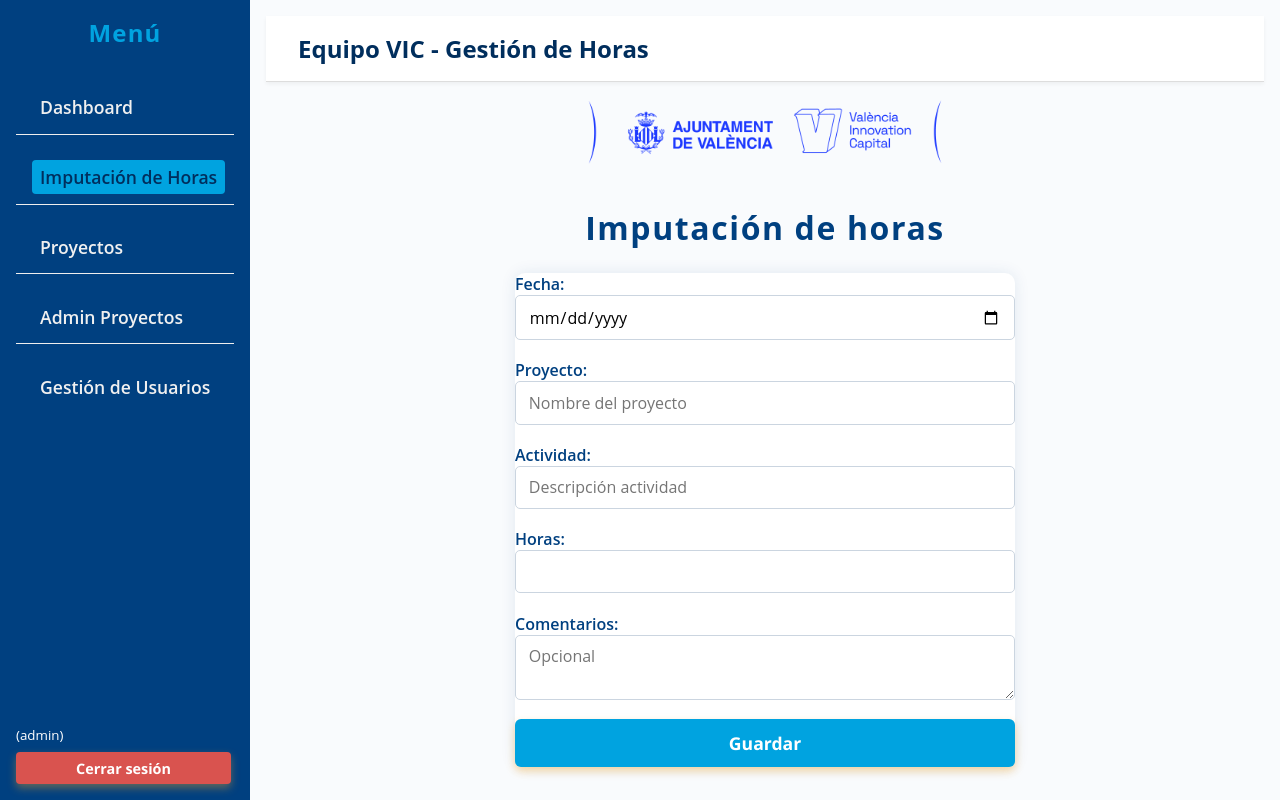
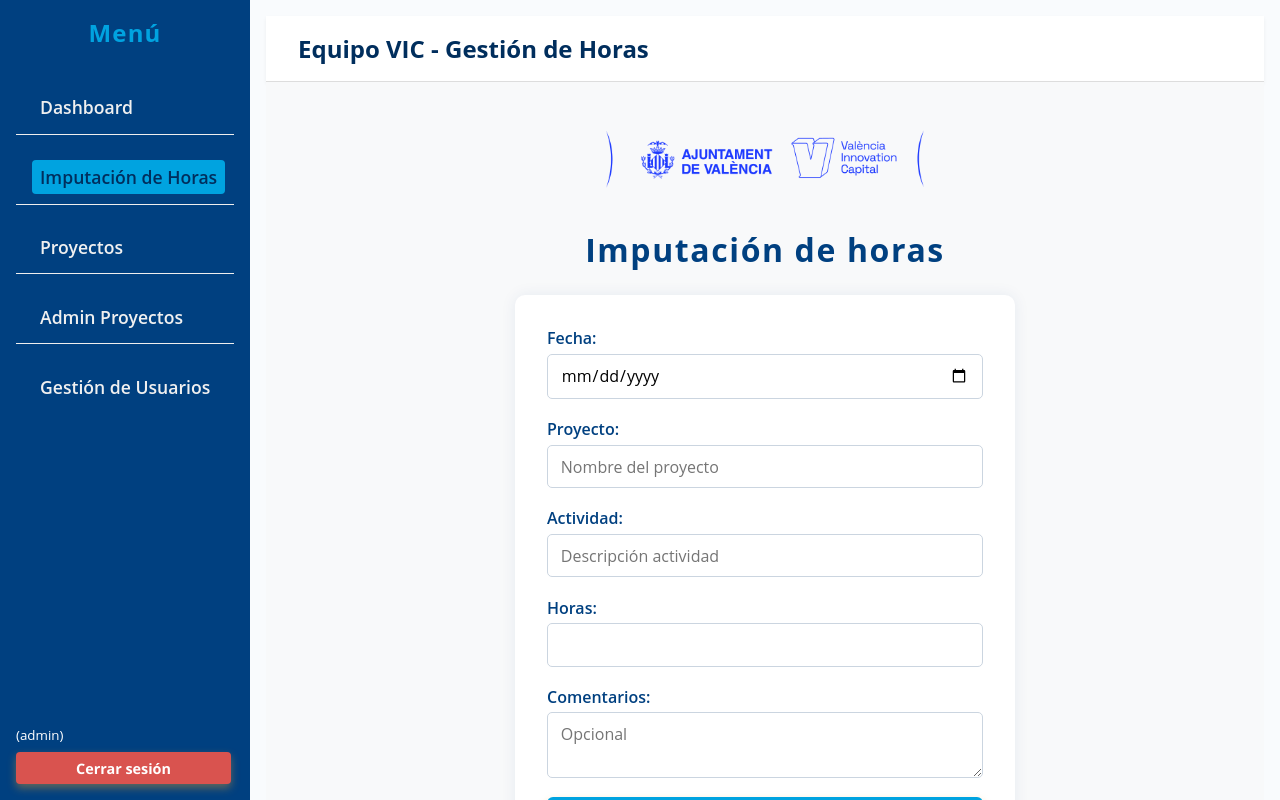
Before and after one commit to xescrihuelc/proyecto-final-ONCE_FullStackWeb, a React (Vite) app in the folder frontend/: page /imputacion in a window 1280 px wide. Built offline with nearby package versions, Linux system fonts and the light colour scheme; sample sign-in values are in the browser's storage.

Commit message:
Imputacion Beta

```diff
--- a/frontend/src/pages/Imputacion/Imputacion.css
+++ b/frontend/src/pages/Imputacion/Imputacion.css
@@ -1,7 +1,28 @@
+/* ===== Archivo: Imputacion.css ===== */
+
 .imputacion-container {
-    flex-shrink: 0; /* no se reduzca */
-    flex-grow: 1; /* o que crezca para ocupar espacio */
-    min-width: 0; /* importante para flex */
+    flex-shrink: 0;
+    flex-grow: 1;
+    min-width: 0;
+    padding: 2rem;
+    background-color: #f8f9fa;
+    box-sizing: border-box;
+    min-height: 100vh;
+}
+
+.dashboard-header {
+    display: flex;
+    justify-content: center;
+    align-items: center;
+    margin-bottom: 1.5rem;
+    width: 100%;
+}
+
+.dashboard-logo {
+    height: 90px;
+    width: auto;
+    object-fit: contain;
+    opacity: 0.9;
 }
 
 .imputacion-title {
@@ -12,12 +33,12 @@
 }
 
 .imputacion-form {
-    background-color: #fff;
+    background-color: #ffffff;
     border-radius: 10px;
-    box-shadow: 0 0 15px rgba(0, 64, 128, 0.1);
-    /* padding: 2rem; */
+    box-shadow: 0 0 15px rgba(0, 64, 128, 0.08);
+    padding: 2rem;
+    max-width: 500px;
     width: 100%;
-    max-width: 500px;
     margin: 0 auto;
     display: flex;
     flex-direction: column;
@@ -30,6 +51,7 @@
     color: #004080;
     display: flex;
     flex-direction: column;
+    gap: 0.3rem;
 }
 
 .imputacion-input,
@@ -40,8 +62,8 @@
     border-radius: 5px;
     transition: border-color 0.3s ease, box-shadow 0.3s ease;
     font-family: inherit;
+    width: 100%;
     resize: vertical;
-    width: 100%;
     box-sizing: border-box;
 }
 
@@ -53,20 +75,68 @@
 }
 
 .imputacion-btn {
-    align-self: flex-start;
     width: 100%;
-    max-width: 100%;
+    padding: 0.7rem;
+    font-weight: 600;
+    font-size: 1rem;
+    border: none;
+    border-radius: 6px;
+    background-color: #00a3e0;
+    color: white;
+    cursor: pointer;
+    transition: background-color 0.3s ease;
 }
-.dashboard-logo {
-    height: 100px;
-    width: auto;
-    object-fit: contain;
-    opacity: 0.9;
+
+.imputacion-btn:hover {
+    background-color: #008ac4;
 }
-.dashboard-header {
-    display: flex;
-    justify-content: center;
-    align-items: center;
-    margin-bottom: 1.5rem;
-    width: 100%;
+
+/* Responsive */
+@media (max-width: 768px) {
+    .imputacion-form {
+        padding: 1.5rem;
+        gap: 1rem;
+    }
+
+    .imputacion-title {
+        font-size: 1.5rem;
+    }
+
+    .dashboard-logo {
+        height: 70px;
+    }
 }
+.imputacion-resumen {
+    max-width: 700px;
+    margin: 3rem auto 1rem;
+    background-color: #ffffff;
+    padding: 1.5rem 2rem;
+    border-radius: 10px;
+    box-shadow: 0 0 10px rgba(0, 64, 128, 0.08);
+}
+
+.imputacion-resumen h3 {
+    margin-bottom: 1rem;
+    font-size: 1.3rem;
+    color: #004080;
+}
+
+.resumen-vacio {
+    color: #555;
+    font-style: italic;
+}
+
+.resumen-lista {
+    list-style: none;
+    padding: 0;
+    margin: 0;
+}
+
+.resumen-lista li {
+    margin-bottom: 1rem;
+    border-left: 4px solid #00a3e0;
+    padding-left: 0.75rem;
+    background-color: #f1f9ff;
+    padding: 0.75rem;
+    border-radius: 6px;
+}
--- a/frontend/src/pages/Imputacion/Imputacion.jsx
+++ b/frontend/src/pages/Imputacion/Imputacion.jsx
@@ -1,19 +1,49 @@
-// ===== Archivo: pages/Imputacion/Imputacion.jsx =====
+// src/pages/Imputacion/Imputacion.jsx
 
-import React, { useState } from "react";
+import React, { useState, useEffect } from "react";
 import BtnPrimary from "../../components/BtnPrimary/BtnPrimary";
 import "./Imputacion.css";
+import { useAuth } from "../../context/AuthContext";
 
 export default function Imputacion() {
+    const { user } = useAuth();
     const [fecha, setFecha] = useState("");
     const [proyecto, setProyecto] = useState("");
     const [actividad, setActividad] = useState("");
     const [horas, setHoras] = useState("");
     const [comentarios, setComentarios] = useState("");
+    const [imputaciones, setImputaciones] = useState([]);
+
+    useEffect(() => {
+        const guardadas =
+            JSON.parse(localStorage.getItem("imputaciones")) || [];
+        setImputaciones(guardadas);
+    }, []);
 
     const handleSubmit = (e) => {
         e.preventDefault();
-        alert(`Horas imputadas: ${horas} en proyecto ${proyecto} el ${fecha}`);
+
+        if (horas > 7.5) {
+            alert("No puedes imputar más de 7,5 horas por día.");
+            return;
+        }
+
+        const nueva = {
+            id: Date.now(),
+            fecha,
+            proyecto,
+            actividad,
+            horas: parseFloat(horas),
+            comentarios,
+            userId: user?.id,
+            nombreUsuario: user?.nombre,
+            timestamp: new Date().toISOString(),
+        };
+
+        const actualizadas = [...imputaciones, nueva];
+        setImputaciones(actualizadas);
+        localStorage.setItem("imputaciones", JSON.stringify(actualizadas));
+
         setFecha("");
         setProyecto("");
         setActividad("");
@@ -30,6 +60,7 @@ export default function Imputacion() {
                     className="dashboard-logo"
                 />
             </section>
+
             <h2 className="imputacion-title">Imputación de horas</h2>
             <form onSubmit={handleSubmit} className="imputacion-form">
                 <label className="imputacion-label">
@@ -71,6 +102,7 @@ export default function Imputacion() {
                         value={horas}
                         onChange={(e) => setHoras(e.target.value)}
                         min="0"
+                        max="7.5"
                         step="0.1"
                         required
                         className="imputacion-input"
@@ -87,6 +119,27 @@ export default function Imputacion() {
                 </label>
                 <BtnPrimary className="imputacion-btn">Guardar</BtnPrimary>
             </form>
+
+            <section className="imputacion-resumen">
+                <h3>Resumen de tus imputaciones (local)</h3>
+                {imputaciones.length === 0 ? (
+                    <p className="resumen-vacio">
+                        No has registrado horas todavía.
+                    </p>
+                ) : (
+                    <ul className="resumen-lista">
+                        {imputaciones.map((i, idx) => (
+                            <li key={idx}>
+                                <strong>{i.fecha}</strong> – {i.proyecto} (
+                                {i.horas} h)
+                                <br />
+                                <em>{i.actividad}</em>
+                                {i.comentarios && <p>💬 {i.comentarios}</p>}
+                            </li>
+                        ))}
+                    </ul>
+                )}
+            </section>
         </div>
     );
 }
```
